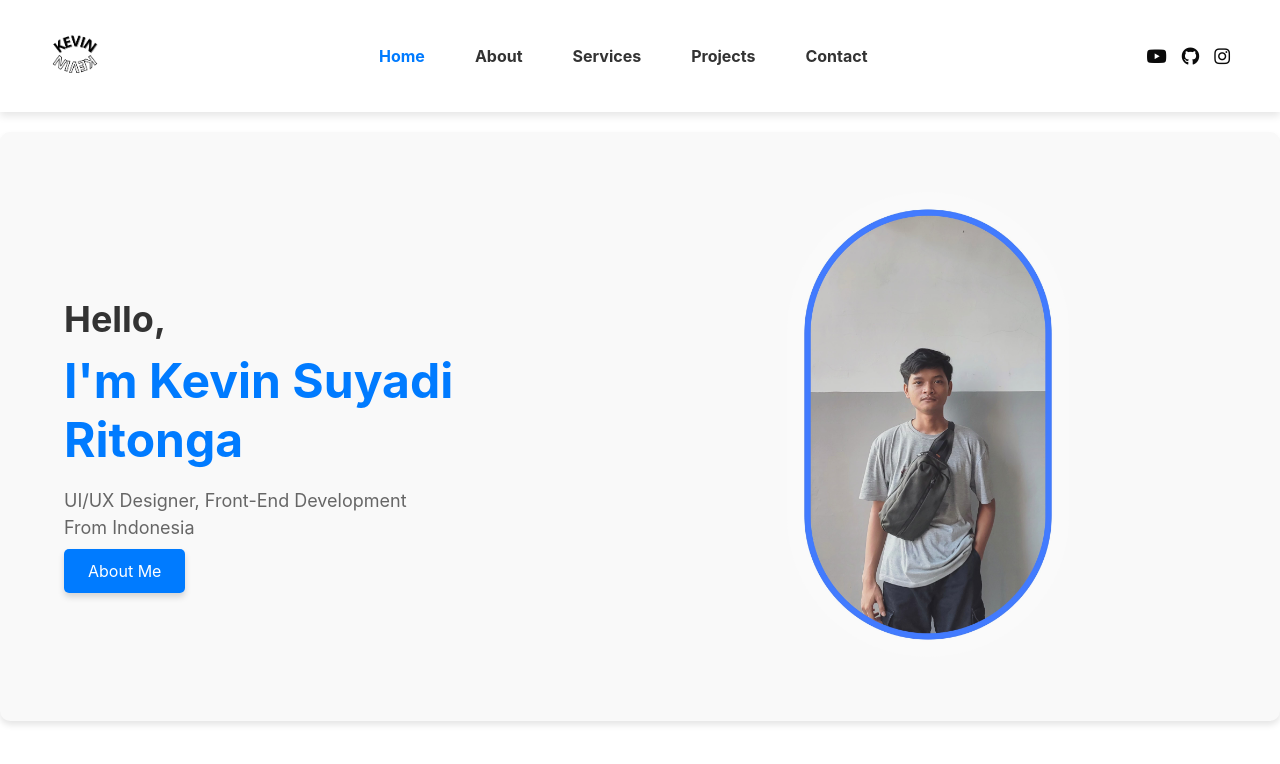
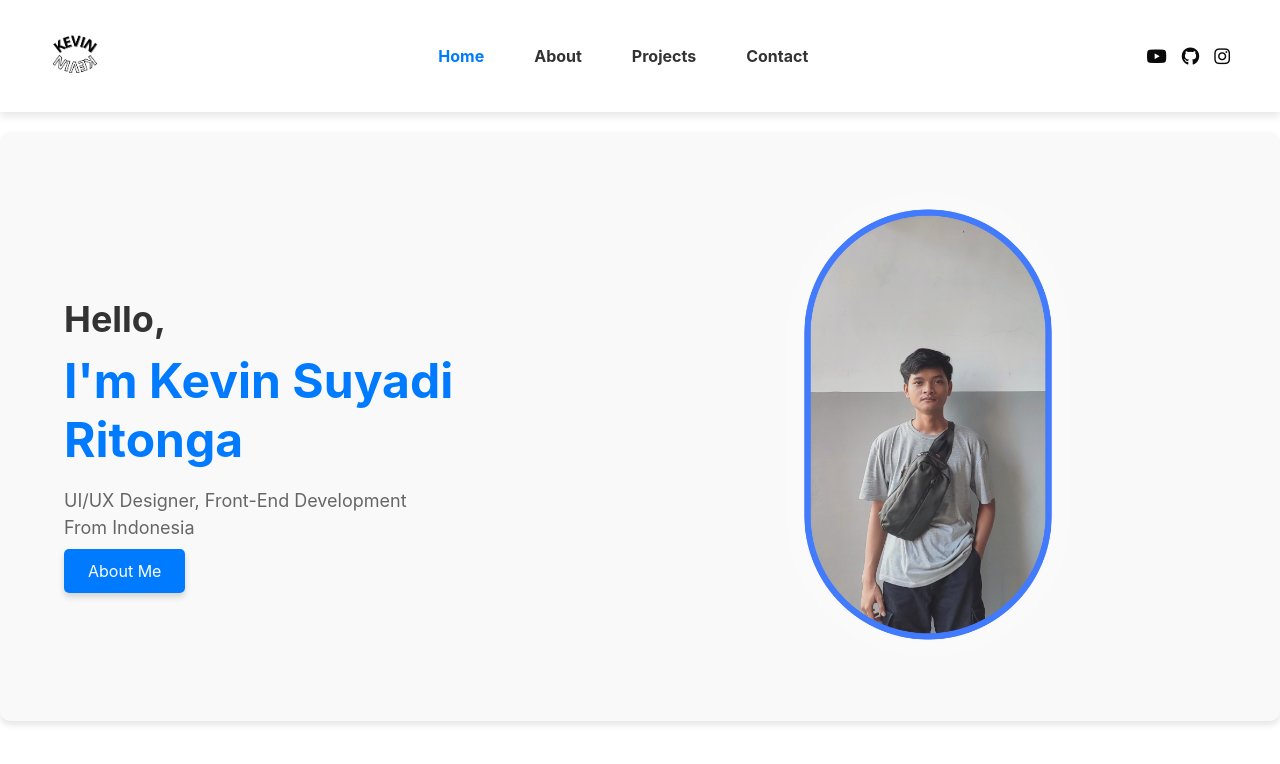
Before and after one commit to KevinRTG/kevin-portofolio-website, a React (Create React App) app: page / in a window 1280 px wide. Shown: the top 764 px of the page. Built offline with nearby package versions, Linux system fonts and the light colour scheme.

Commit message:
Update Header.js

```diff
--- a/src/components/Header.js
+++ b/src/components/Header.js
@@ -30,7 +30,6 @@ const Header = () => {
         <ul>
           <li><Link to="/" className={location.pathname === "/" ? "active" : ""} onClick={closeMenu}>Home</Link></li>
           <li><Link to="/about" className={location.pathname === "/about" ? "active" : ""} onClick={closeMenu}>About</Link></li>
-          <li><Link to="/services" className={location.pathname === "/services" ? "active" : ""} onClick={closeMenu}>Services</Link></li>
           <li><Link to="/projects" className={location.pathname === "/projects" ? "active" : ""} onClick={closeMenu}>Projects</Link></li>
           <li><Link to="/contact" className={location.pathname === "/contact" ? "active" : ""} onClick={closeMenu}>Contact</Link></li>
         </ul>
```
